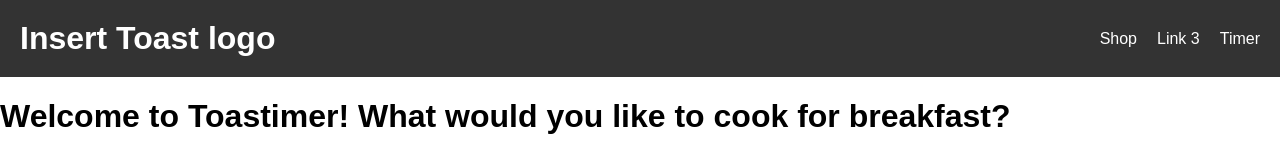
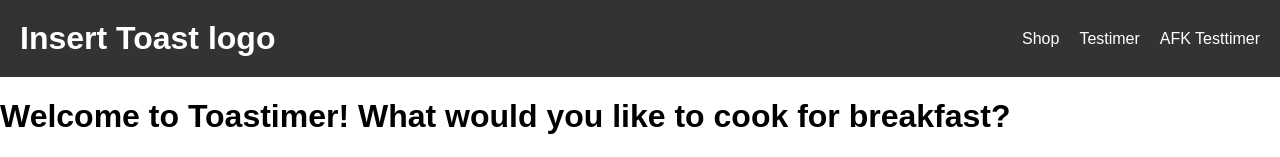
Before and after one commit to Lordbeatus/Im-Cooked, a plain HTML site: page index.html in a window 1280 px wide. Shown: the top 157 px of the page. Drawn offline with Linux system fonts and the light colour scheme.

Commit message:
Update index.html

```diff
--- a/index.html
+++ b/index.html
@@ -15,8 +15,8 @@
          <nav class="utility-nav">
             <ul>
                 <li><a href="shop.html">Shop</a></li>
-                <li><a href="#link3">Link 3</a></li>
-                <li><a href="timer.html">Timer</a></li>
+                <li><a href="#testimer.html">Testimer</a></li>
+                <li><a href="timer.html"> AFK Testtimer</a></li>
             </ul>
         </nav>
     </header>
```
